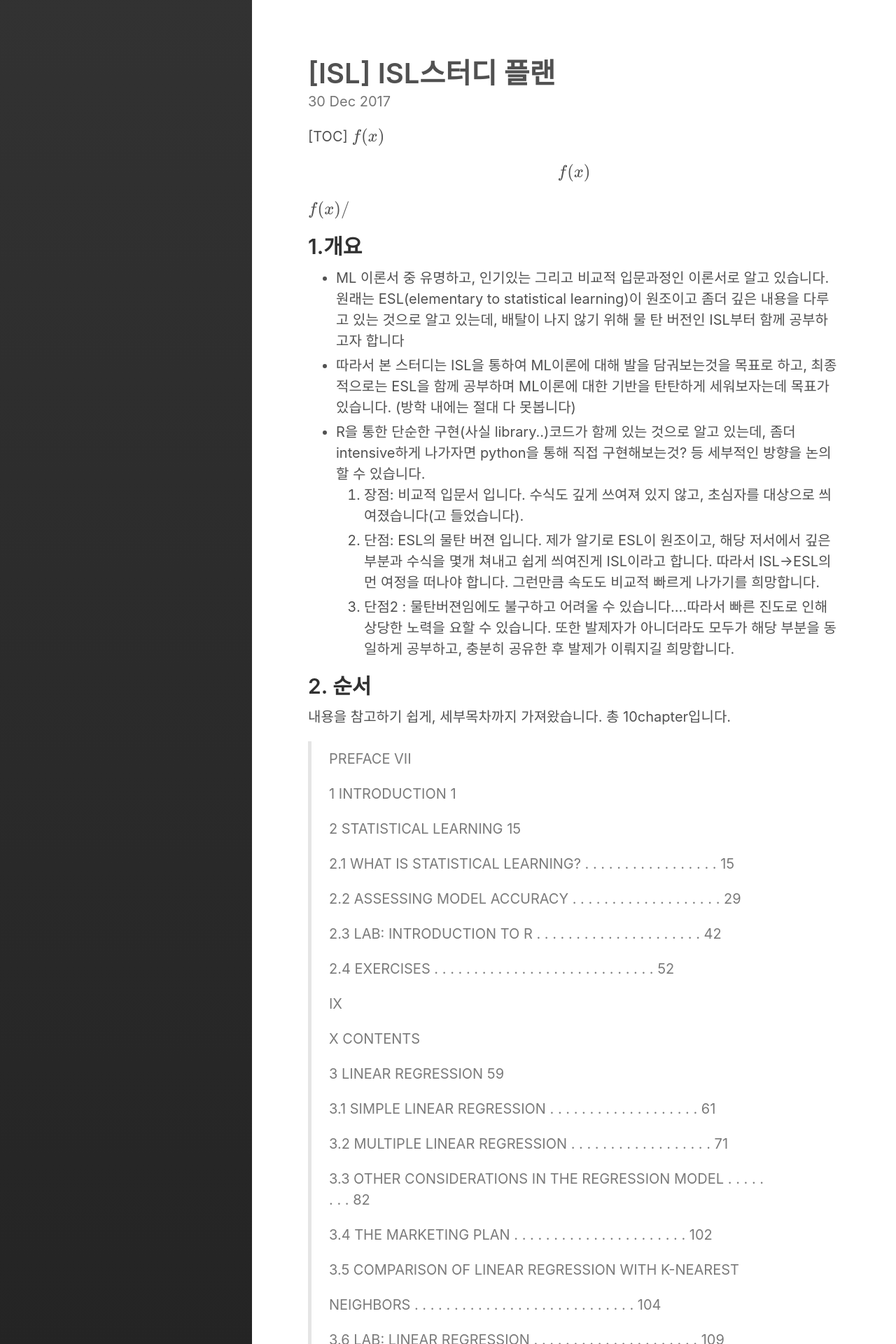
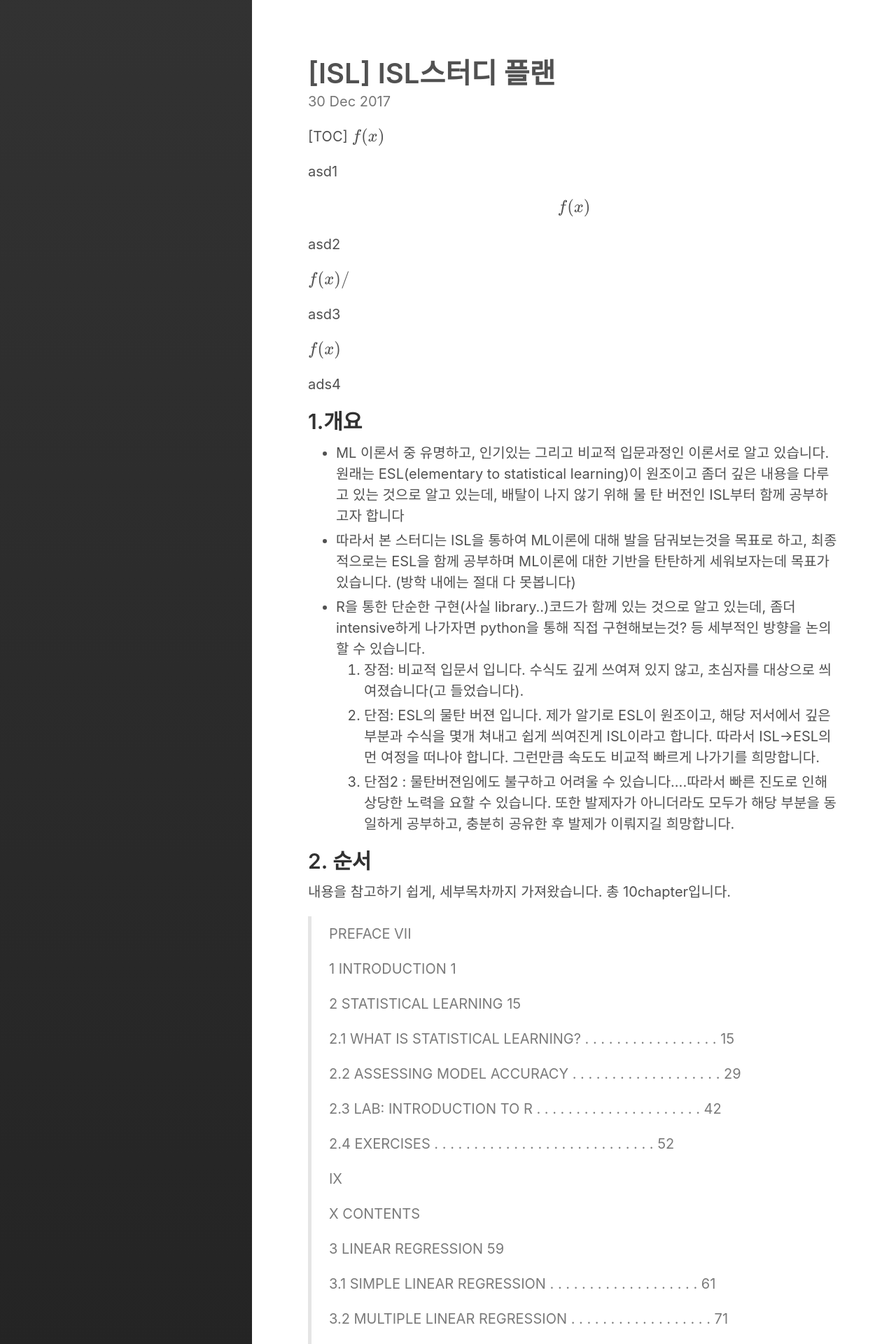
Before and after one commit to godongyoung/godongyoung.github.io, a Jekyll site: the page built from _posts/2017-12-30-[ISL] study_plan.md, in a window 1280 px wide. Shown: the top 1920 px of the page at 70% size. Built offline with Jekyll 4.4.1, drawn with Linux system fonts in a browser that asks for light colours; formulas are drawn with MathJax 3; some of the changed text lies outside the part shown.

Commit message:
post change

```diff
--- a/_layouts/post.html
+++ b/_layouts/post.html
@@ -11,7 +11,7 @@ layout: default
 </script>
 
 <script type="text/javascript"
-    src="http://cdn.mathjax.org/mathjax/latest/MathJax.js?config=TeX-AMS-MML_HTMLorMML">
+    src="https://cdn.mathjax.org/mathjax/latest/MathJax.js?config=TeX-MML-AM_CHTML">
 </script>
 <header>
   <h1 class="post-title">{{ page.title }}</h1>
--- a/_posts/2017-12-30-[ISL] study_plan.md
+++ b/_posts/2017-12-30-[ISL] study_plan.md
@@ -9,11 +9,19 @@ comment: true
 [TOC]
 $f(x)$
 
+asd1
+
 $$f(x)$$
+
+asd2
 
 $f(x)/$
 
+asd3
 
+$f(x)\$
+
+ads4
 
 ## 1.개요
 
```
Also changed, not shown: _posts/2018-01-12-[ISL] An_Overview_of_Statistical_Learning_ch2.md (+2 -0 lines).
